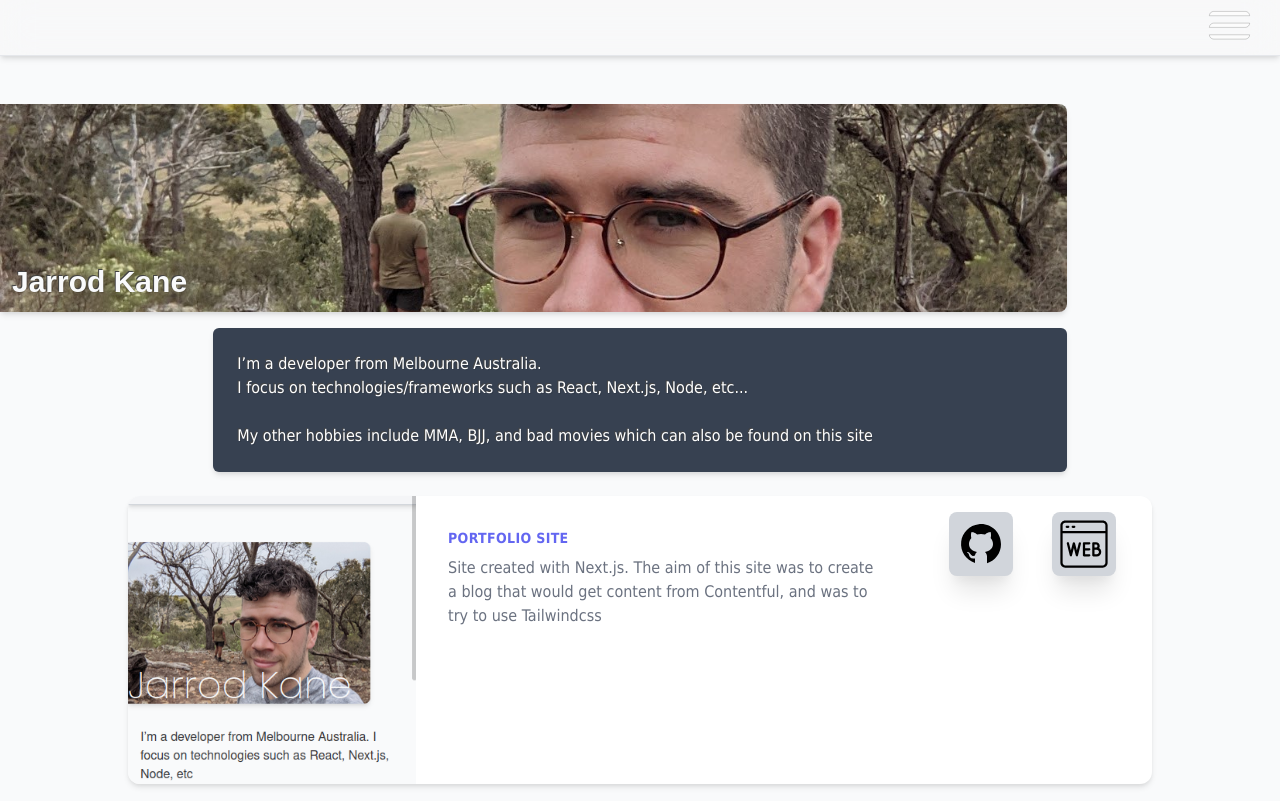
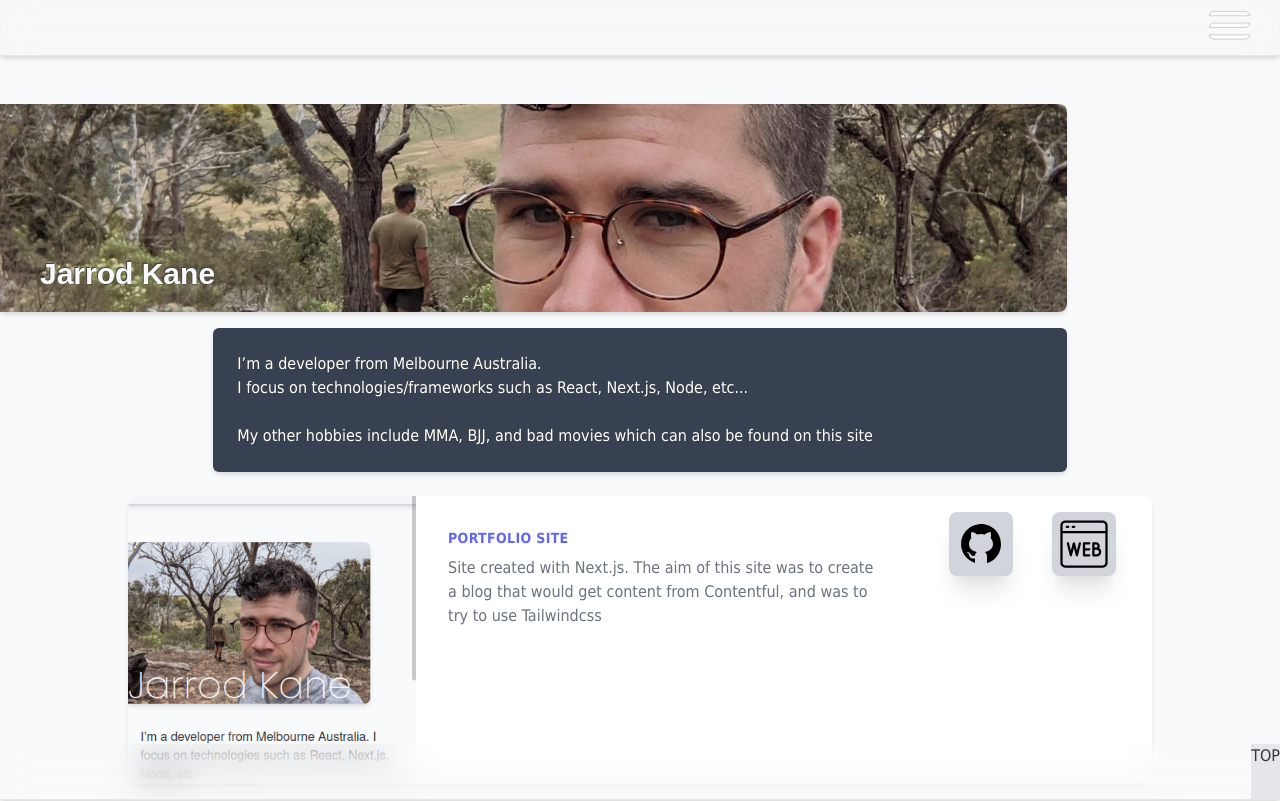
Before and after one commit to JarrodKane/Portfolio, a Next.js app: page / in a window 1280 px wide. Shown: the top 801 px of the page. Built offline with nearby package versions, Linux system fonts and the light colour scheme.

Commit message:
- Started a footer compoennt

```diff
--- a/components/molecules/profileImage.jsx
+++ b/components/molecules/profileImage.jsx
@@ -13,7 +13,7 @@ function ProfileImage({
   return (
     <div
       type="profileImage"
-      className={`w-10/12 h-52 bg-profile-image bg-cover bg-center  rounded-r-lg  shadow-md  flex items-end mt-12 mb-4 p-3 `}
+      className={`w-10/12 h-52 bg-profile-image bg-cover bg-center  rounded-r-lg  shadow-md  flex items-end mt-12 mb-4 p-5 pl-10`}
       {...props}
     >
       <h1
--- /dev/null
+++ b/components/organisims/footer.jsx
@@ -0,0 +1,32 @@
+import React, { useState } from "react";
+import LinkTo from "../atoms/linkTo";
+import Modal from "../molecules/modal";
+
+const Footer = () => {
+  const [isOpen, setIsOpen] = useState(false);
+
+  const handleTop = () => {
+    window.scroll({
+      top: 0,
+      left: 0,
+      behavior: "smooth",
+    });
+  };
+
+  // TODO: Display back to top only after scrolling has begun
+
+  // This is setting the overflow to being hidden when the modal is up.
+  // It makes it look more clean and avoids you from scrolling by accident and losing your place on the page
+
+  return (
+    <div
+      className={` sticky bottom-0 z-10  flex w-screen  h-14   shadow-md justify-end  backdrop-filter backdrop-blur-lg  border-b border-gray-200 bg-opacity-30 firefox:bg-opacity-90`}
+    >
+      <div onClick={handleTop} className={`cursor-pointer bg-gray-200`}>
+        TOP
+      </div>
+    </div>
+  );
+};
+
+export default Footer;
--- a/components/templates/defaultPage.jsx
+++ b/components/templates/defaultPage.jsx
@@ -1,13 +1,14 @@
 import React from "react";
 import Navigation from "../organisims/Navigation";
+import Footer from "../organisims/footer";
 import { color_background } from "../../constants/colors";
 
 export default function DefaultPage({ children }) {
   return (
-    <div className={`bg-gray-50 min-h-screen flex flex-col`}>
+    <div className={` bg-gray-50 min-h-screen flex flex-col`}>
       <Navigation />
       <div className="flex-grow">{children}</div>
-      <div className={` w-full h-10`}>Footer</div>
+      <Footer />
     </div>
   );
 }
--- a/pages/blog/index.js
+++ b/pages/blog/index.js
@@ -28,7 +28,7 @@ export const getStaticProps = async () => {
 export default function Home({ posts }) {
   return (
     <DefaultPage>
-      <div className={`flex flex-col items-center`}>
+      <div className={`flex flex-col items-center mt-5`}>
         {posts.map((post, i) => (
           <BlogCard
             num={i}
```
